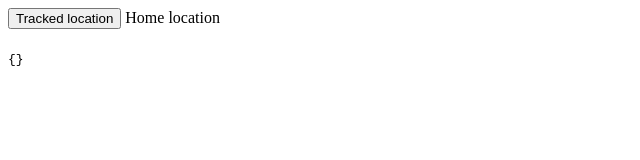
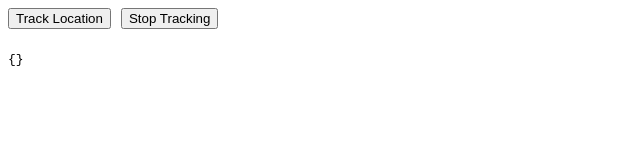
Before and after one commit to nascal3/testLocation, an Angular app: page / in a window 1280 px wide. Shown: the top 160 px of the page, without its empty margins (0-640 px from the left). Built offline with nearby package versions, Linux system fonts and the light colour scheme; no server answers.

Commit message:
Added stop watching location

```diff
--- a/src/app/components/home.component.html
+++ b/src/app/components/home.component.html
@@ -1,8 +1,12 @@
 <section>
   <button type="button" (click)="switchTracker()">
-    {{ showCurrentPosition ? 'Current location' :  'Tracked location'}}
+    {{ showCurrentPosition ? 'Current Location' :  'Track Location'}}
   </button>
-  Home location
+
+  <button type="button" (click)="stopWatch()">
+    Stop Tracking
+  </button>
+
   <div>
     <code>
       {{ locationTracked | json}}
--- a/src/app/components/home.component.scss
+++ b/src/app/components/home.component.scss
@@ -1,3 +1,8 @@
- div {
-   margin-top: 20px;
- }
+section {
+  button {
+    margin-right: 10px;
+  }
+  div {
+    margin-top: 20px;
+  }
+}
--- a/src/app/components/home.component.ts
+++ b/src/app/components/home.component.ts
@@ -18,6 +18,7 @@ export class HomeComponent implements OnInit {
   highAccuracy = true;
   showCurrentPosition = false;
   locationTracked: {} = {};
+  geoWatch: number|null = null;
 
   ngOnInit() {
     this.getLocation();
@@ -36,6 +37,14 @@ export class HomeComponent implements OnInit {
     this.getLocation();
   }
 
+  stopWatch() {
+    if (typeof this.geoWatch === "number") {
+      navigator.geolocation.clearWatch(this.geoWatch);
+    }
+    this.geoWatch = null;
+    this.locationTracked = {};
+  }
+
   currentPosition(navigator: any) {
     navigator.geolocation.getCurrentPosition( this.setCurrentPosition.bind(this), this.positionError.bind(this), {
       enableHighAccuracy: this.highAccuracy,
@@ -45,11 +54,13 @@ export class HomeComponent implements OnInit {
   }
 
   trackPosition(navigator: any) {
-    navigator.geolocation.watchPosition( this.setCurrentPosition.bind(this), this.positionError.bind(this), {
-      enableHighAccuracy: this.highAccuracy,
-      timeout: this.timeOut,
-      maximumAge: 0
-    });
+    if ( "watchPosition" in navigator.geolocation ) {
+      this.geoWatch = navigator.geolocation.watchPosition( this.setCurrentPosition.bind(this), this.positionError.bind(this), {
+        enableHighAccuracy: this.highAccuracy,
+        timeout: this.timeOut,
+        maximumAge: 0
+      });
+    }
   }
 
   setCurrentPosition( position: any ) {
```
